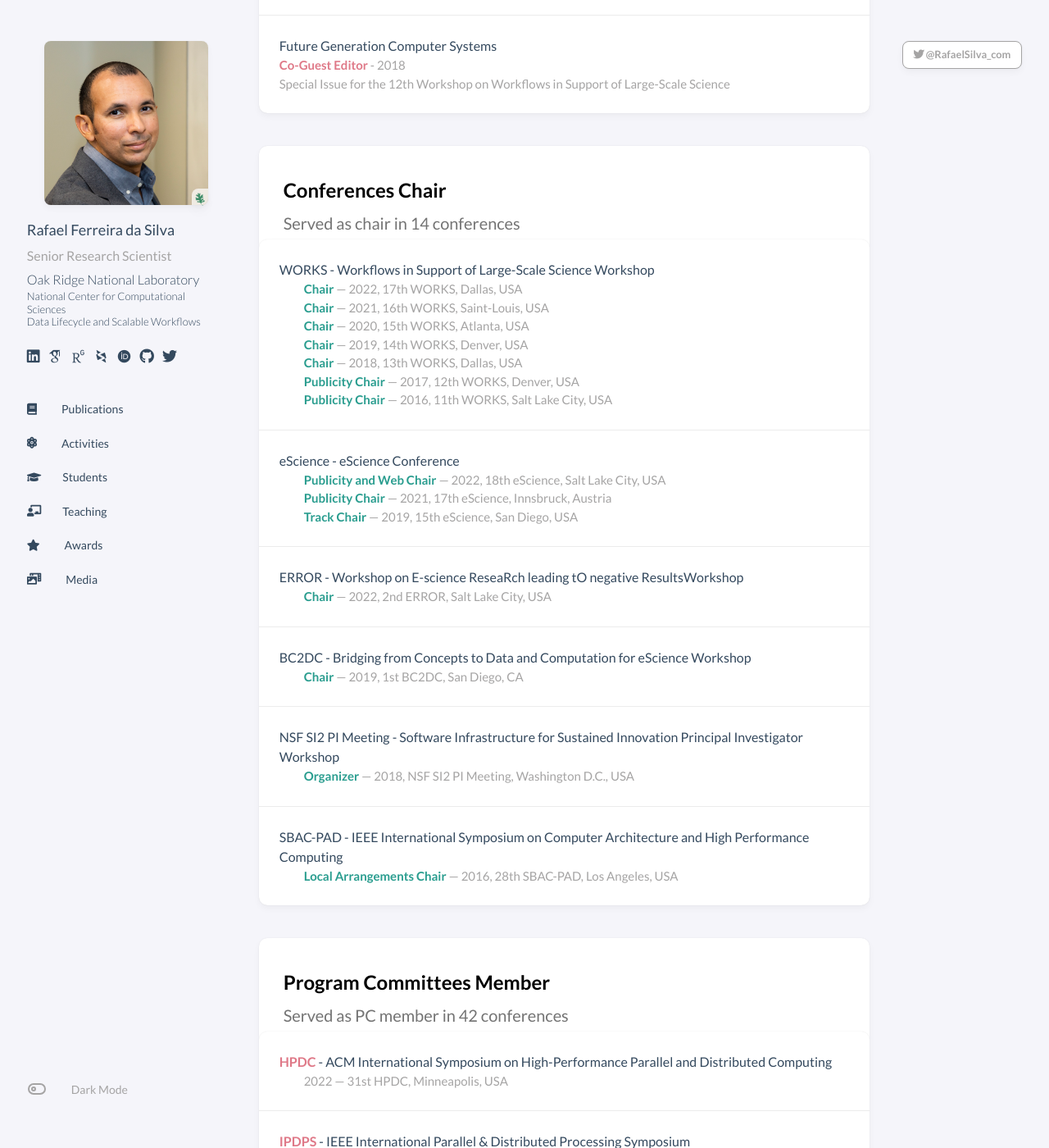
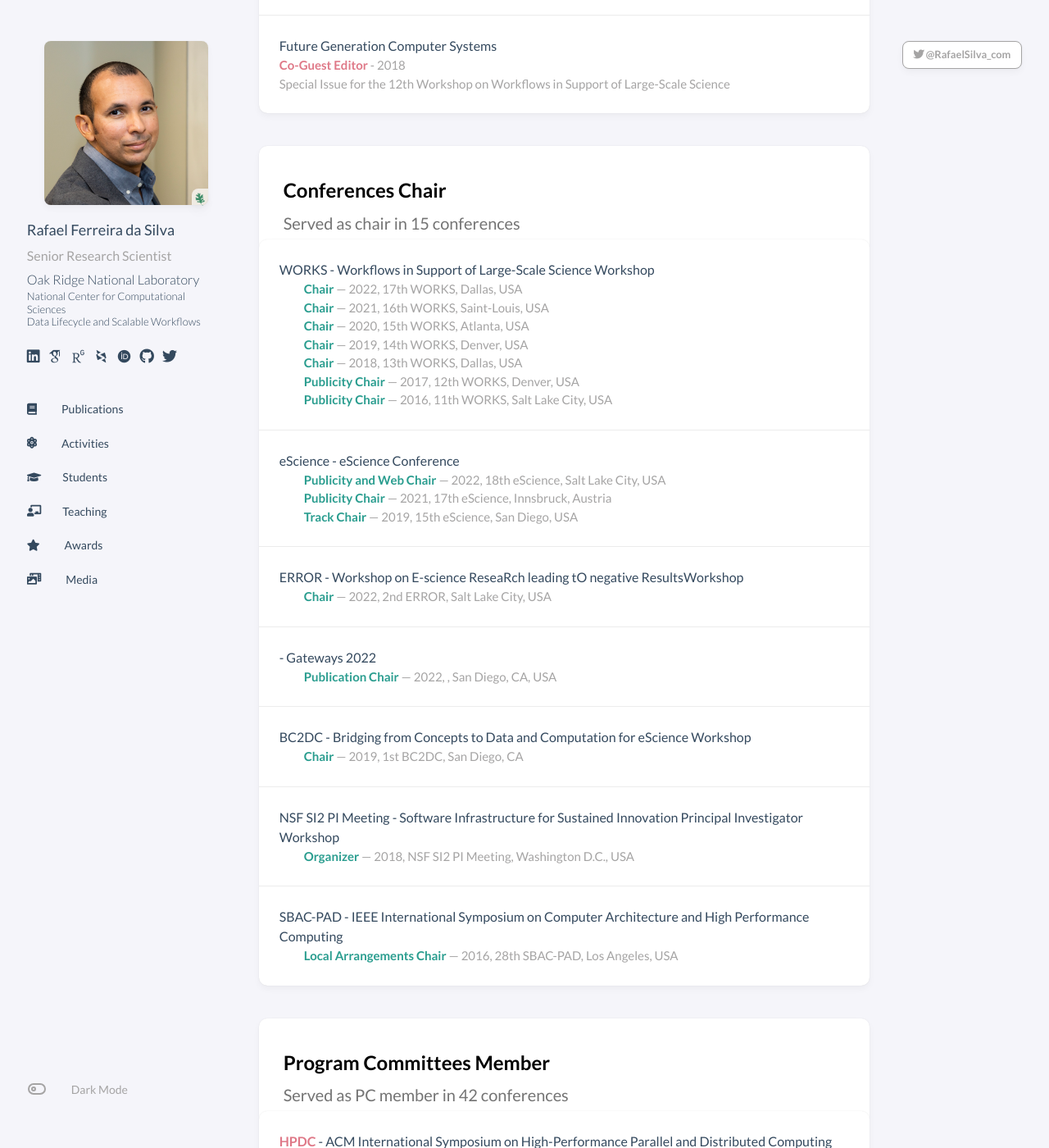
Before and after one commit to rafaelfsilva/rafaelfsilva.github.io, a Jekyll site: the page built from _pages/activities.html, in a window 1280 px wide and 1400 px high, scrolled down 712 px. Shown: the whole window at 82% size. Built offline with Jekyll 4.4.1, drawn with Linux system fonts in a browser that asks for light colours; some web fonts are replaced; a script that is not in the unit is left out; comment, search, counter and statistics services are not loaded.

Commit message:
Update activities_chair.yml

```diff
--- a/_data/activities_chair.yml
+++ b/_data/activities_chair.yml
@@ -65,6 +65,13 @@
       location: Salt Lake City, USA
       link: https://error-workshop.org
 
+- conference: Gateways 2022
+  entries:
+    - role: Publication Chair
+      year: 2022
+      location: San Diego, CA, USA
+      link: https://sciencegateways.org/gateways2022
+
 - conference: Bridging from Concepts to Data and Computation for eScience Workshop
   series: BC2DC
   entries:
```
